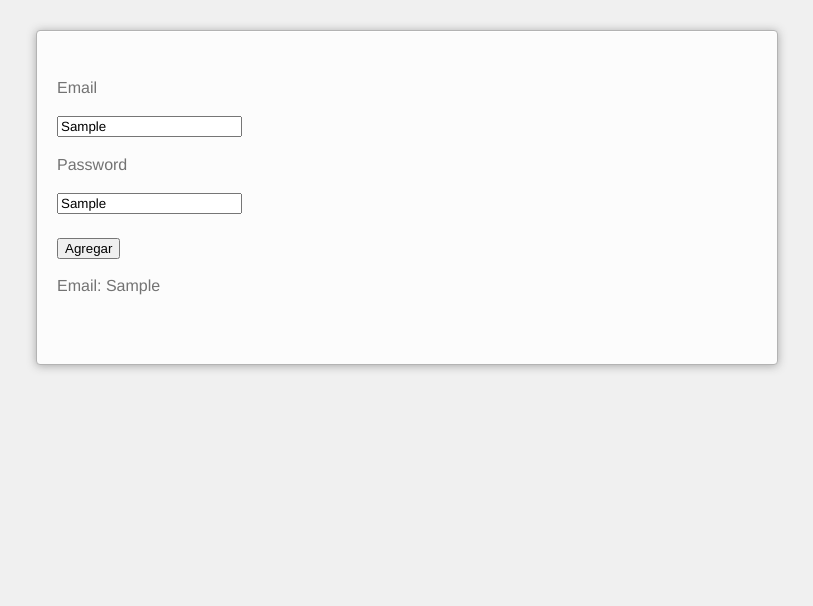
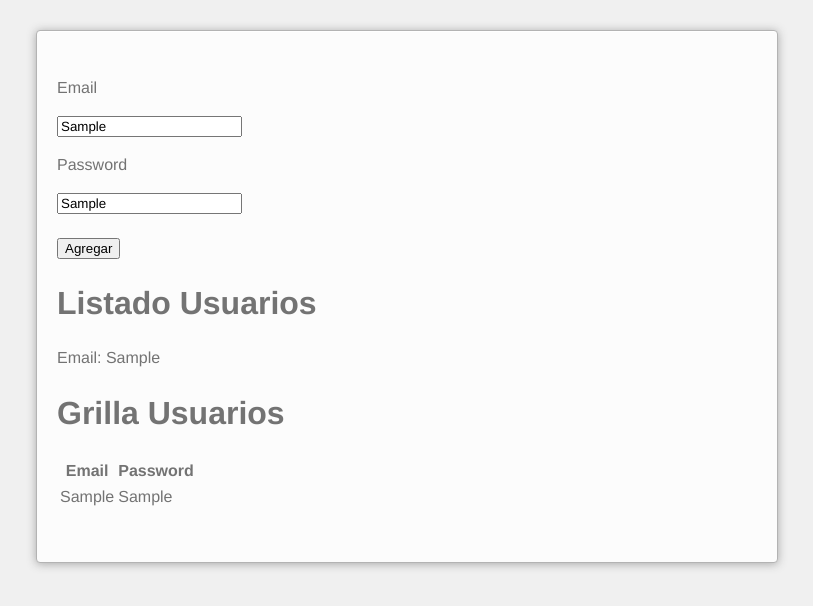
Before and after one commit to mmirotta/CursadaLab4, an Angular app in the folder CicloDeVida/: page /usuario in a window 1280 px wide. Both pictures are taken after typing "Sample", "Sample" into the empty fields and a click on the button "Agregar". Shown: the top 606 px of the page, without its empty margins (233-1046 px from the left). Built offline with nearby package versions, Linux system fonts and the light colour scheme.

Commit message:
Grilla Usuarios

```diff
--- a/CicloDeVida/src/app/app.module.ts
+++ b/CicloDeVida/src/app/app.module.ts
@@ -10,12 +10,12 @@ import { Routes, RouterModule } from '@angular/router';
 import { ErrorComponent } from './componentes/error/error.component';
 import { ListadoDeUsuariosComponent } from './componentes/listado-de-usuarios/listado-de-usuarios.component';
 import { UsuarioComponent } from './componentes/usuario/usuario.component';
+import { GrillaUsuariosComponent } from './componentes/grilla-usuarios/grilla-usuarios.component';
 
 
 const miRuteo = [
   { path: 'bienvenida', component: BienvenidaComponent },
   { path: 'login', component: LoginComponent },
-  { path: 'listado', component: ListadoDeUsuariosComponent },
   { path: 'usuario', component: UsuarioComponent },
   { path: '', component: LoginComponent },
   { path: '**', component: ErrorComponent } //Error
@@ -28,7 +28,8 @@ const miRuteo = [
     LoginComponent,
     ErrorComponent,
     ListadoDeUsuariosComponent,
-    UsuarioComponent
+    UsuarioComponent,
+    GrillaUsuariosComponent
   ],
   imports: [
     BrowserModule,
--- /dev/null
+++ b/CicloDeVida/src/app/componentes/grilla-usuarios/grilla-usuarios.component.html
@@ -0,0 +1,11 @@
+<table>
+  <tr>
+    <th>Email</th>
+    <th>Password</th>
+  </tr>
+  <tr *ngFor="let usuario of listadoUsuarios" >
+      <td>{{usuario.email}}</td>
+      <td>{{usuario.password}}</td>
+  </tr>
+
+</table>
--- /dev/null
+++ b/CicloDeVida/src/app/componentes/grilla-usuarios/grilla-usuarios.component.ts
@@ -0,0 +1,16 @@
+import { Component, OnInit, Input } from '@angular/core';
+import { Usuario } from 'src/app/clases/usuario';
+
+@Component({
+  selector: 'app-grilla-usuarios',
+  templateUrl: './grilla-usuarios.component.html',
+  styleUrls: ['./grilla-usuarios.component.css']
+})
+export class GrillaUsuariosComponent implements OnInit {
+  @Input() listadoUsuarios: Array<Usuario> = Array<Usuario>();
+  constructor() { }
+
+  ngOnInit() {
+  }
+
+}
--- a/CicloDeVida/src/app/componentes/usuario/usuario.component.html
+++ b/CicloDeVida/src/app/componentes/usuario/usuario.component.html
@@ -5,5 +5,7 @@
 <br>
 <br>
 <button (click)="AgregarUsuario()">Agregar</button>
-
+<h1>Listado Usuarios</h1>
 <app-listado-de-usuarios [listadoUsuarios]="listadoUsuarios"></app-listado-de-usuarios>
+<h1>Grilla Usuarios</h1>
+<app-grilla-usuarios [listadoUsuarios]="listadoUsuarios"></app-grilla-usuarios>
```
Also changed, not shown: CicloDeVida/src/app/componentes/grilla-usuarios/grilla-usuarios.component.css (added), 1 other file (tests, documents, lock files or other folders).
